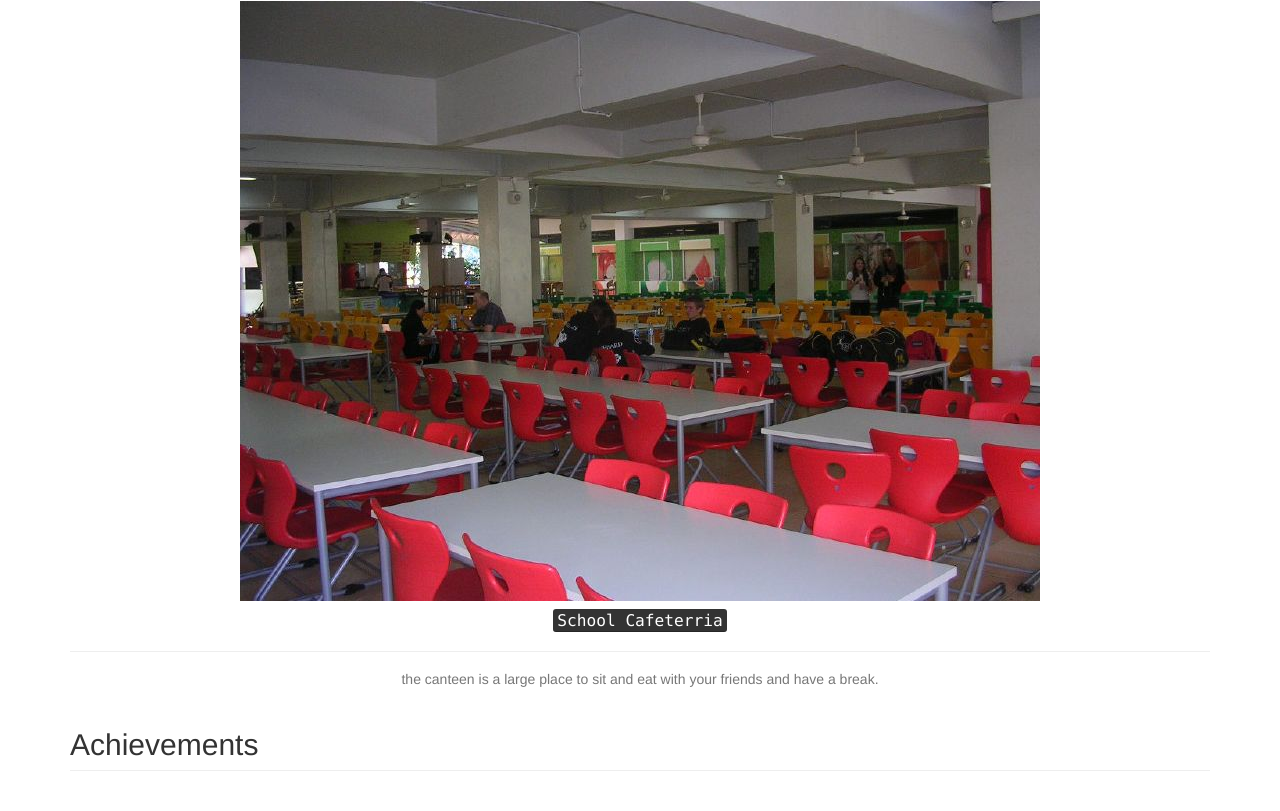
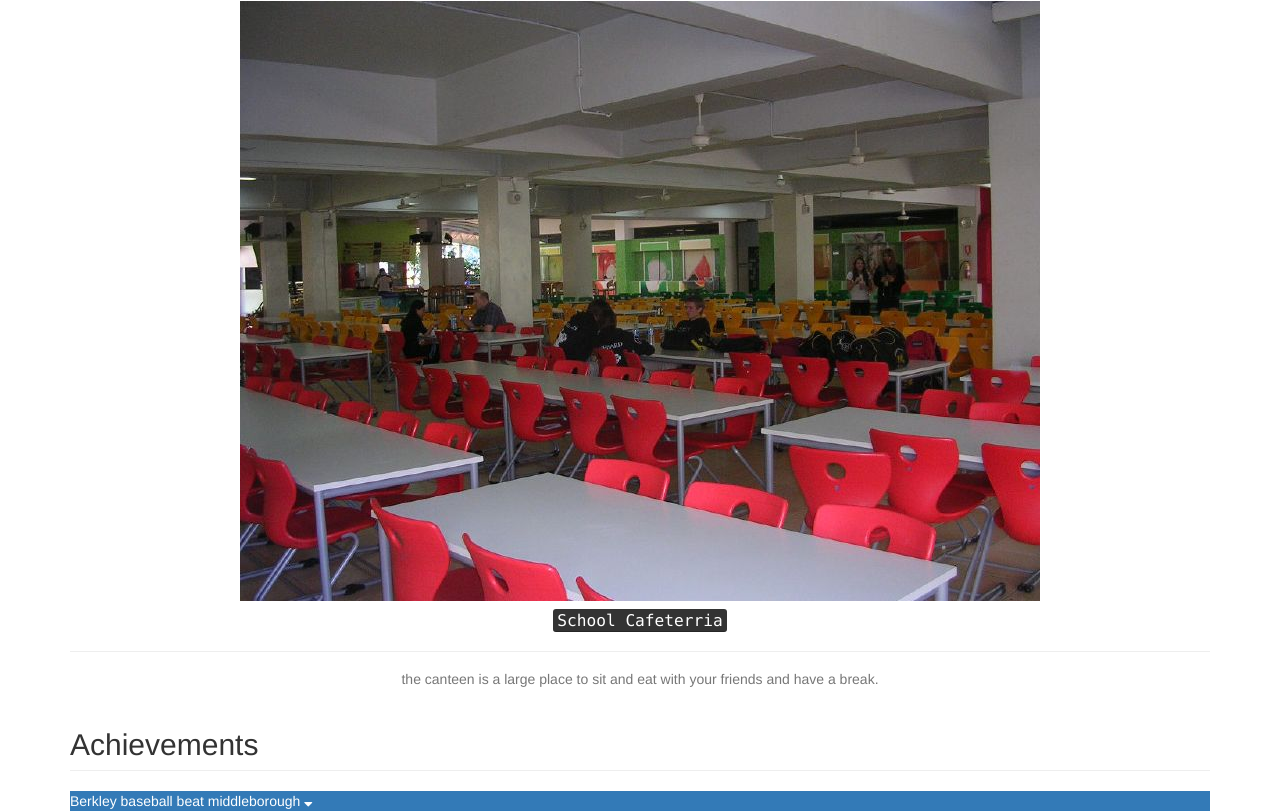
Before and after one commit to ShadowKshame/C692, a plain HTML site: page index.html in a window 1280 px wide. Shown: the part 1465-2276 px from the top of the page. Drawn offline with nearby package versions, Linux system fonts and the light colour scheme.

Commit message:
Add files via upload

```diff
--- a/index.html
+++ b/index.html
@@ -63,7 +63,8 @@ Navigation bar code here
     </div>
   </center>
   <h2 class="page-header" id="achievements">Achievements</h2>
-  <div class="bg-primary Achevements"data-toggle="collapse" data-target="SchoolAchevements" ></div>
+  <div class="bg-primary Achevements"data-toggle="collapse" data-target="#SchoolAchevements">Berkley baseball beat middleborough <i class="fa fa-sort-desc"></i></div>
+  <div class="collapse" id="SchoolAchevements"><img src="baseballbaby.webp" alt=""></div>
 </div>
 </body>
 
```
Also changed, not shown: baseballbaby.webp (added).
